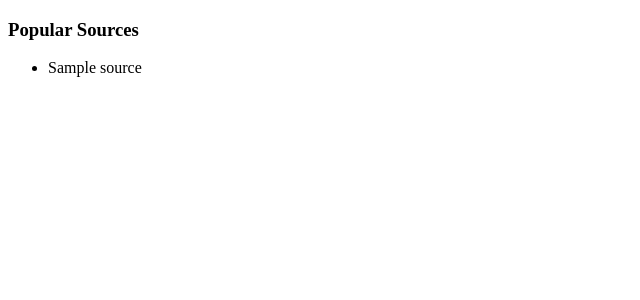
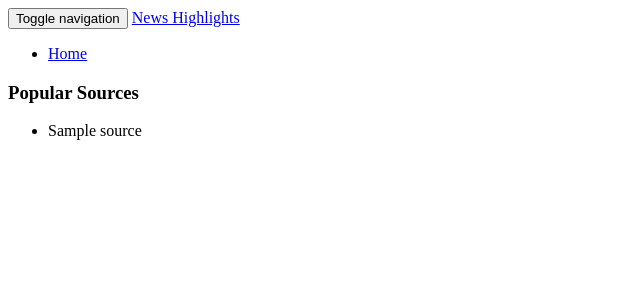
Before and after one commit to ppolle/news-highlight, a Flask app: template app/templates/index.html in a window 1280 px wide. Shown: the top 300 px of the page, without its empty margins (0-640 px from the left). Run offline with Flask 2, Linux system fonts and the light colour scheme; the template is opened without the code that fills it: most values are stand-ins (such as "Sample title", 1, 10 or a date in 2020); some libraries are stand-ins or nearby versions.

Commit message:
added bootstrap and incorporated a navbar

```diff
--- /dev/null
+++ b/app/templates/base.html
@@ -0,0 +1,5 @@
+{% extends 'bootstrap/base.html'%}
+<!-- Navbar block  -->
+{% block navbar %}
+    {% include 'navbar.html' %}
+{% endblock %}
--- a/app/templates/index.html
+++ b/app/templates/index.html
@@ -1,10 +1,7 @@
-<!DOCTYPE html>
-<html>
-<head>
-	<title>News Highlight</title>
-</head>
-<body>
-<!-- Popular movie section  -->
+{% extends 'base.html'%}
+{% block content%}
+<div class="container">
+	<!-- Popular movie section  -->
         <h3> Popular Sources</h3>
          <ul>
             {% for sources in sources %}
@@ -12,5 +9,7 @@
             {% endfor %}
         </ul>
 
-</body>
-</html>
+</div>
+
+
+{%endblock%}
--- /dev/null
+++ b/app/templates/navbar.html
@@ -0,0 +1,18 @@
+<div class="navbar navbar-inverse" role="navigation">
+        <div class="container-fluid">
+            <div class="navbar-header">
+                <button type="button" class="navbar-toggle" data-toggle="collapse" data-target=".navbar-collapse">
+                  <span class="sr-only">Toggle navigation</span>
+                  <span class="icon-bar"></span>
+                  <span class="icon-bar"></span>
+                  <span class="icon-bar"></span>
+                </button>
+                <a class="navbar-brand" href="/"> News Highlights </a>
+            </div>
+            <div class="navbar-collapse collapse">
+                <ul class="nav navbar-nav">
+                    <li><a href="/">Home</a></li>
+            </div>
+
+        </div>
+    </div>
```
